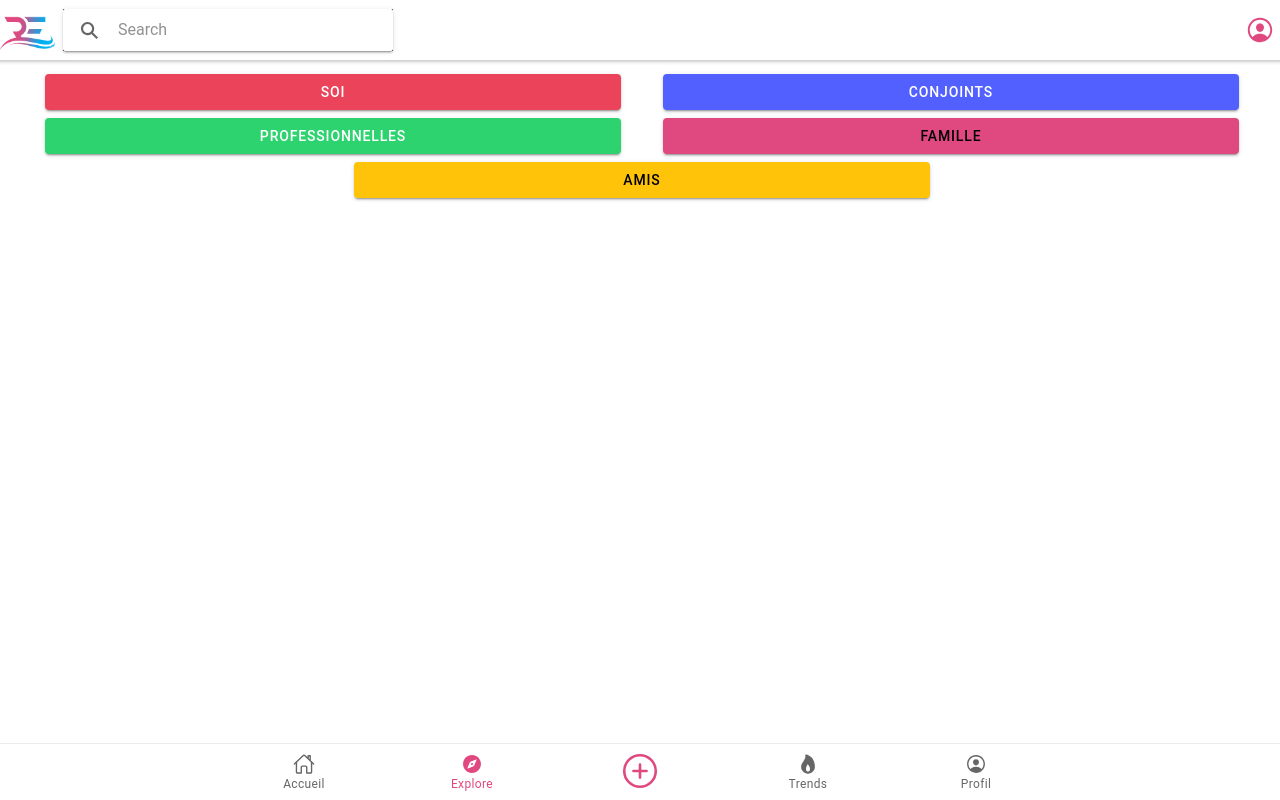
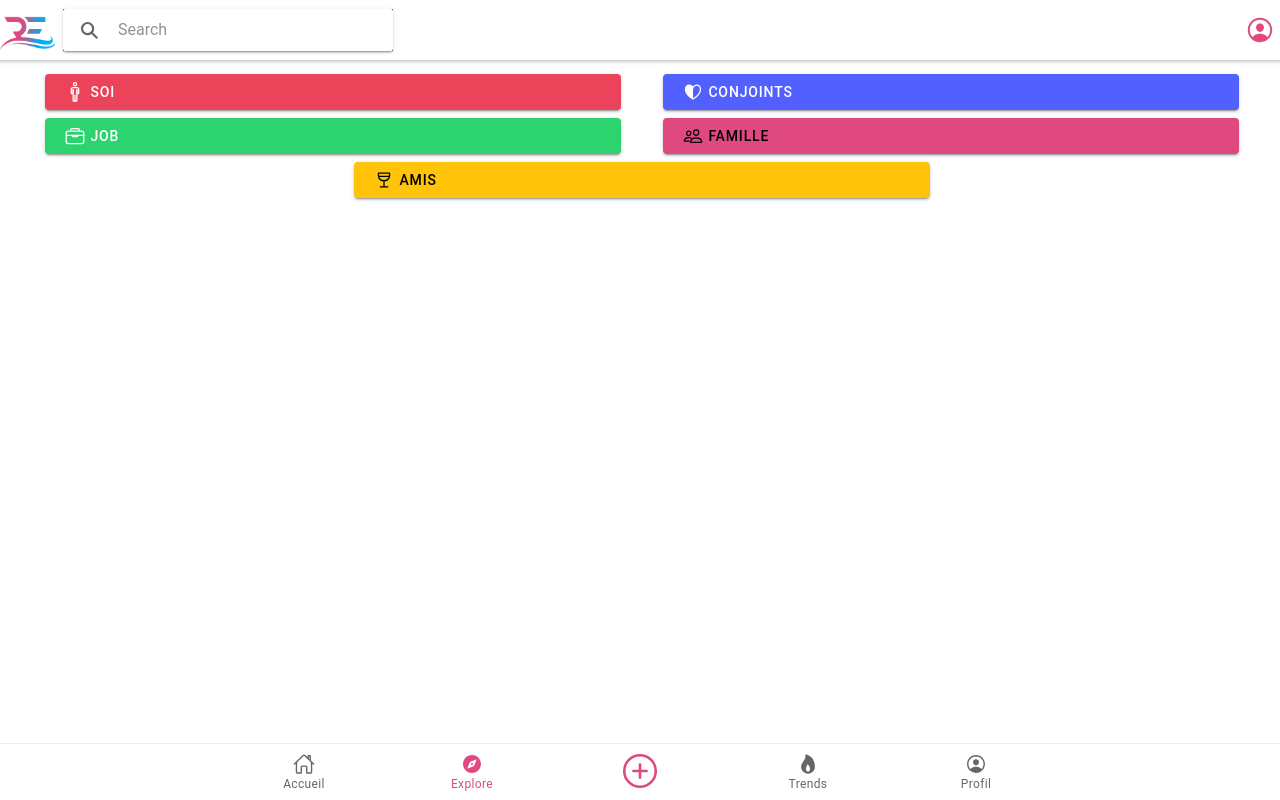
Before and after one commit to ADNAOUI/ressources-relationnelles-mobile, a React (Create React App) app: page /explore in a window 1280 px wide. Built offline with nearby package versions, Linux system fonts and the light colour scheme.

Commit message:
ajout d'icon dans explorer

```diff
--- a/src/App.tsx
+++ b/src/App.tsx
@@ -103,7 +103,6 @@ export const App: React.FC = () => {
 
       <IonReactRouter>
         <IonTabs>
-
           <IonRouterOutlet>
             <Route path="/" render={() => <Redirect to="/accueil" />} exact={true} />
             <Route path="/accueil" component={Home} />
--- a/src/pages/Explorer.tsx
+++ b/src/pages/Explorer.tsx
@@ -1,6 +1,8 @@
 import React from 'react';
-import { IonButton, IonContent, IonPage} from '@ionic/react';
 import { Link } from 'react-router-dom';
+import { IonButton, IonContent, IonIcon, IonLabel, IonPage, IonText} from '@ionic/react';
+import { manOutline, briefcaseOutline, peopleOutline, heartHalfOutline, wineOutline} from 'ionicons/icons';
+
 
 import './css/explorer.css';
 
@@ -11,19 +13,44 @@ export const Explorer: React.FC = () => {
         <section className="marginSection">
           <div className="boutonExplorer">
             <Link to="/category/soi/vueEnsemble">
-              <IonButton color="danger">Soi</IonButton>
-              </Link>
+              <IonButton color="danger">
+                <IonText>
+                  <IonIcon icon={manOutline}/>
+                  <IonLabel>Soi</IonLabel>
+                </IonText>
+              </IonButton>
+            </Link>
             <Link to="/category/conjoints/vueEnsemble">
-            <IonButton color="tertiary">Conjoints</IonButton>
+              <IonButton color="tertiary">
+                <IonText>
+                  <IonIcon icon={heartHalfOutline}/>
+                  <IonLabel>Conjoints</IonLabel>
+                </IonText>
+              </IonButton>
             </Link>
             <Link to="/category/professionnels/vueEnsemble">
-              <IonButton color="success">Professionnelles</IonButton>
+              <IonButton color="success">
+                <IonText>
+                  <IonIcon icon={briefcaseOutline}/>
+                  <IonLabel>Job</IonLabel>
+                </IonText>
+              </IonButton>
             </Link>
             <Link to="/category/familles/vueEnsemble">
-              <IonButton color="primary">Famille</IonButton>
+              <IonButton color="primary">
+                  <IonText>
+                  <IonIcon icon={peopleOutline}/>
+                  <IonLabel>Famille</IonLabel>
+                </IonText>
+              </IonButton>
             </Link>
             <Link to="/category/amis/vueEnsemble">
-              <IonButton color="warning">Amis</IonButton>
+              <IonButton color="warning">
+              <IonText>
+                  <IonIcon icon={wineOutline}/>
+                  <IonLabel>Amis</IonLabel>
+                </IonText>
+              </IonButton>
             </Link>
           </div>
         </section>
--- a/src/pages/css/explorer.css
+++ b/src/pages/css/explorer.css
@@ -9,3 +9,14 @@
 .boutonExplorer > a > ion-button {
     width: 100%;
 }
+.marginSection > .boutonExplorer > a > ion-button > ion-text {
+    display: flex;
+    flex-direction: row;
+    width: 100%;
+    justify-content: flex-start;
+    align-items: center;
+}
+.marginSection > .boutonExplorer > a > ion-button > ion-text > ion-icon{
+    font-size: 20px;
+    width: 30px;
+}
```
